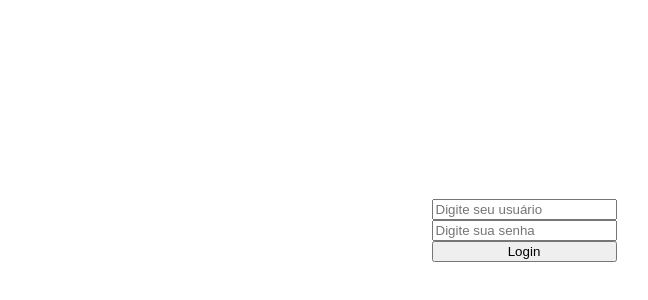
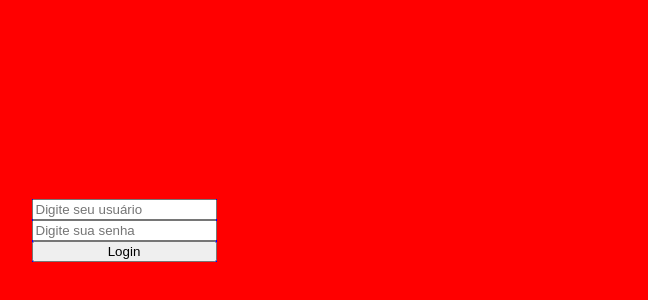
Before and after one commit to FATEC-2022-TCC/frontend, a Vue app: page /login in a window 1280 px wide. Shown: the part 170-470 px from the top of the page, without its empty margins (116-764 px from the left). Built offline with nearby package versions, Linux system fonts and the light colour scheme.

Commit message:
Card example

```diff
--- a/src/App.vue
+++ b/src/App.vue
@@ -4,8 +4,8 @@ import Login from './Login.vue';
 </script>
 
 <template>
-  <Login />
-  <!-- <RouterView /> -->
+  <!-- <Login /> -->
+  <RouterView />
 </template>
 
 <style scoped>
--- /dev/null
+++ b/src/Card.vue
@@ -0,0 +1,42 @@
+<script setup>
+
+</script>
+
+<template>
+    <div class="card">
+        <div id="slot">
+            <slot></slot>
+        </div>
+    </div>
+</template>
+
+<style scoped>
+#slot {
+    transition: 500ms ease-in-out;
+    opacity: 0;
+}
+
+.card {
+    left: 0;
+    top: 0;
+    position: relative;
+    border-radius: 5px;
+    height: 200px;
+    width: 200px;
+    transition: 500ms ease-in-out;
+}
+
+.card:hover {
+    left: 50px;
+    top: 50px;
+    cursor: pointer;
+    box-shadow: 5px 5px 20px rgb(77, 77, 77);
+    background-color: white;
+
+}
+
+.card:hover #slot {
+    display: block;
+    opacity: 1;
+}
+</style>
--- a/src/Login.vue
+++ b/src/Login.vue
@@ -1,6 +1,7 @@
 <script setup>
 import { useRouter, useRoute } from 'vue-router';
 import Input from './components/Input.vue'
+import Card from './Card.vue'
 
 const router = useRouter()
 const route = useRoute()
@@ -11,6 +12,13 @@ const push = () => {
     router.push('push')
 }
 
+const items = [
+    "DOni",
+    "Luiz",
+    "Luiz",
+    "Luiz"
+]
+
 </script>
 
 <template>
@@ -20,17 +28,23 @@ const push = () => {
             <Input placeholder="Digite sua senha" />
             <button @click="push()">Login</button>
         </form>
+        <Card v-for="item in items">
+            <p>{{ item }}</p>
+        </Card>
     </div>
 </template>
 
 <style scoped>
 .father {
+    background-color: red;
     display: flex;
     height: 100%;
+    align-items: center;
     justify-content: center;
-    align-items: center;
 }
+
 form {
+    background-color: blue;
     display: flex;
     flex-direction: column;
 }
--- a/src/router/index.js
+++ b/src/router/index.js
@@ -1,6 +1,7 @@
 import { createRouter, createWebHistory } from 'vue-router'
 import Login from '../Login.vue'
 import Push from '../Push.vue'
+import Card from '../Card.vue'
 
 const router = createRouter({
   history: createWebHistory(import.meta.env.BASE_URL),
@@ -14,6 +15,11 @@ const router = createRouter({
       path: '/push',
       name: 'push',
       component: Push
+    },
+    {
+      path: '/card',
+      name: 'card',
+      component: Card
     }
   ]
 })
```
Also changed, not shown: 4 other files (tests, documents, lock files or other folders).
